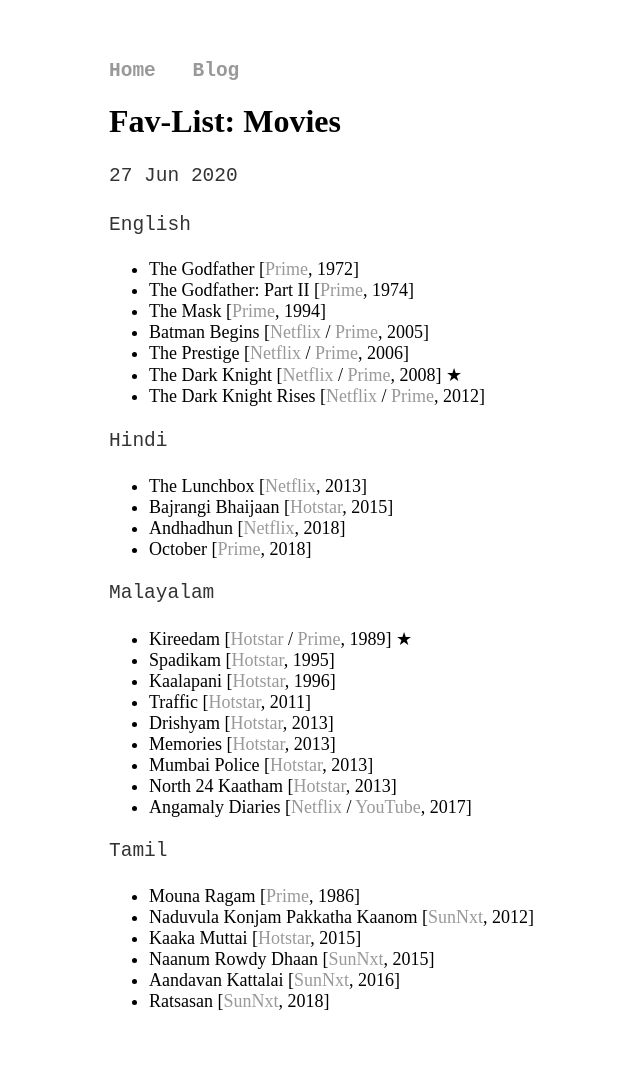
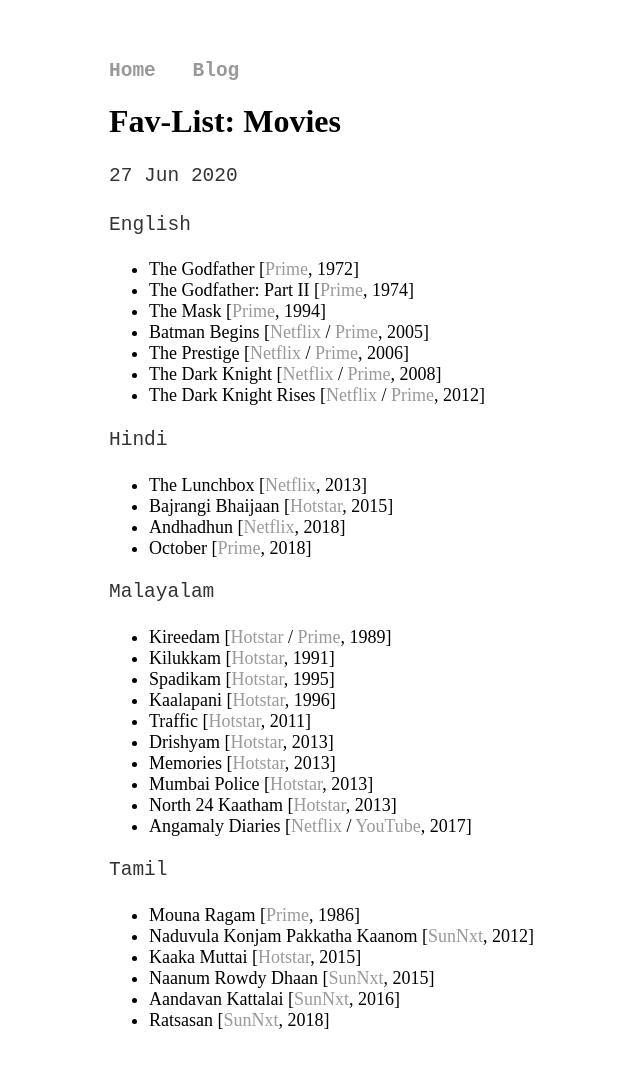
Before and after one commit to joe019/joe019.github.io, a Jekyll site: the page built from _posts/2020-06-27-movies.md, in a window 1280 px wide. Shown: the whole page, without its empty margins (51-691 px from the left). Built offline with Jekyll 4.4.1, drawn with Linux system fonts in a browser that asks for light colours.

Commit message:
Added "Kilukkam"

```diff
--- a/_posts/2020-06-27-movies.md
+++ b/_posts/2020-06-27-movies.md
@@ -20,7 +20,8 @@
 * October [[Prime](https://www.primevideo.com/detail/0KVOW5B1SGGC67U9R3BX2F7KXB), 2018]
 
 Malayalam
-* Kireedam [[Hotstar](https://www.hotstar.com/in/movies/kireedam/1000110732) / [Prime](https://www.primevideo.com/detail/0PQIIEJTVNUP03K79M430HVGNS), 1989] &#9733;
+* Kireedam [[Hotstar](https://www.hotstar.com/in/movies/kireedam/1000110732) / [Prime](https://www.primevideo.com/detail/0PQIIEJTVNUP03K79M430HVGNS), 1989]
+* Kilukkam [[Hotstar](https://www.hotstar.com/in/movies/kilukkam/1000036258), 1991]
 * Spadikam [[Hotstar](https://www.hotstar.com/in/movies/spadikam/1000160352), 1995]
 * Kaalapani [[Hotstar](https://www.hotstar.com/in/movies/kaalapani/1000151810), 1996]
 * Traffic [[Hotstar](https://www.hotstar.com/in/movies/traffic/1000100644), 2011]
```
Also changed, not shown: other parts of _posts/2020-06-27-movies.md (+1 -1 lines).
